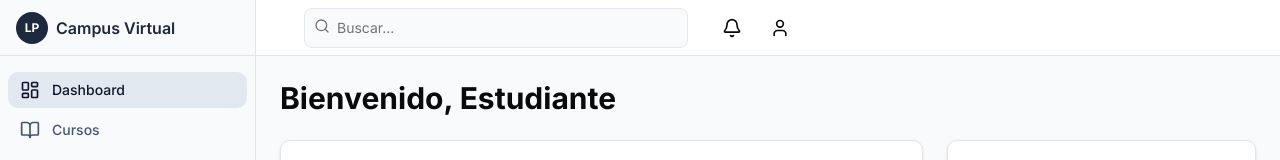
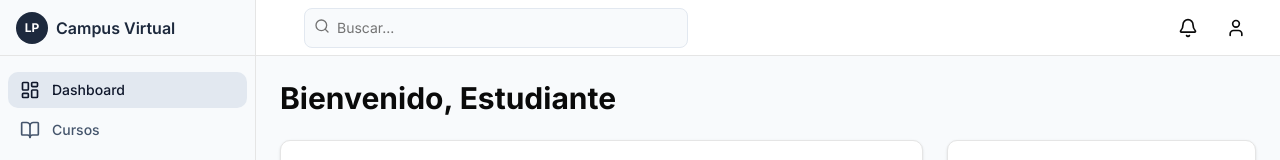
Before and after one commit to Ozauri0/solo-app-empresariales, a Next.js app: page /dashboard in a window 1280 px wide. Shown: the top 160 px of the page. Built offline with nearby package versions, Linux system fonts and the light colour scheme.

Commit message:
Se corrigió la posición de perfil y alertas

```diff
--- a/components/ui/header.tsx
+++ b/components/ui/header.tsx
@@ -22,22 +22,22 @@ export function Header() {
         </SheetContent>
       </Sheet>
 
-      <div className="flex-1 flex items-center gap-4 lg:gap-6 lg:ml-6">
-        <form className="hidden md:flex-1 md:flex max-w-sm">
+      <div className="flex-1 flex items-center justify-between gap-4 lg:gap-6 lg:ml-6">
+        <form className="hidden md:flex md:flex-1 max-w-sm">
           <div className="relative w-full">
             <Search className="absolute left-2.5 top-2.5 h-4 w-4 text-muted-foreground" />
             <Input type="search" placeholder="Buscar..." className="w-full pl-8 bg-slate-50 border-slate-200" />
           </div>
         </form>
 
-        <div className="flex items-center gap-2">
+        <div className="flex items-center gap-2 ml-auto">
+          <Button variant="ghost" size="icon" className="md:hidden">
+            <Search className="h-5 w-5" />
+            <span className="sr-only">Buscar</span>
+          </Button>
           <Button variant="ghost" size="icon">
             <Bell className="h-5 w-5" />
             <span className="sr-only">Notificaciones</span>
-          </Button>
-          <Button variant="ghost" size="icon" className="md:hidden">
-            <Search className="h-5 w-5" />
-            <span className="sr-only">Buscar</span>
           </Button>
           <Link href="/profile">
             <Button variant="ghost" size="icon">
```
